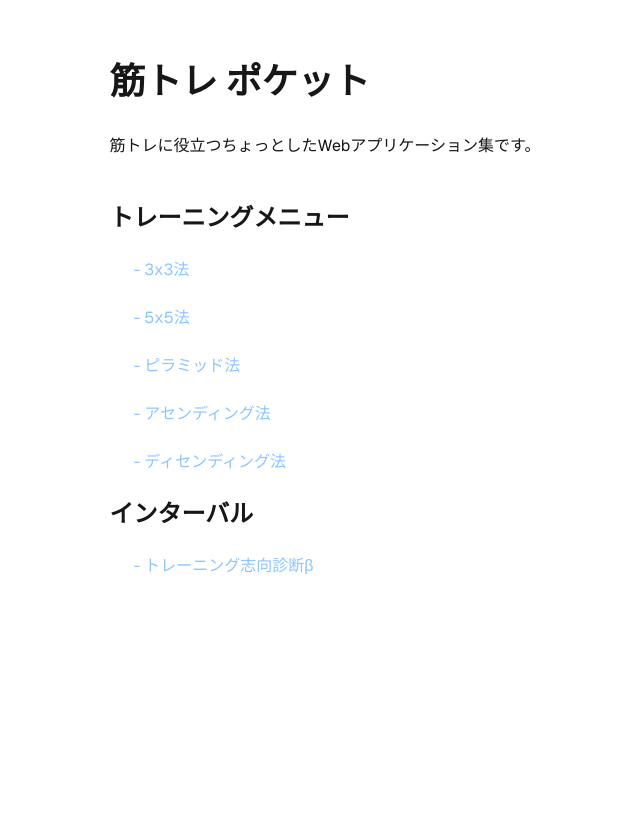
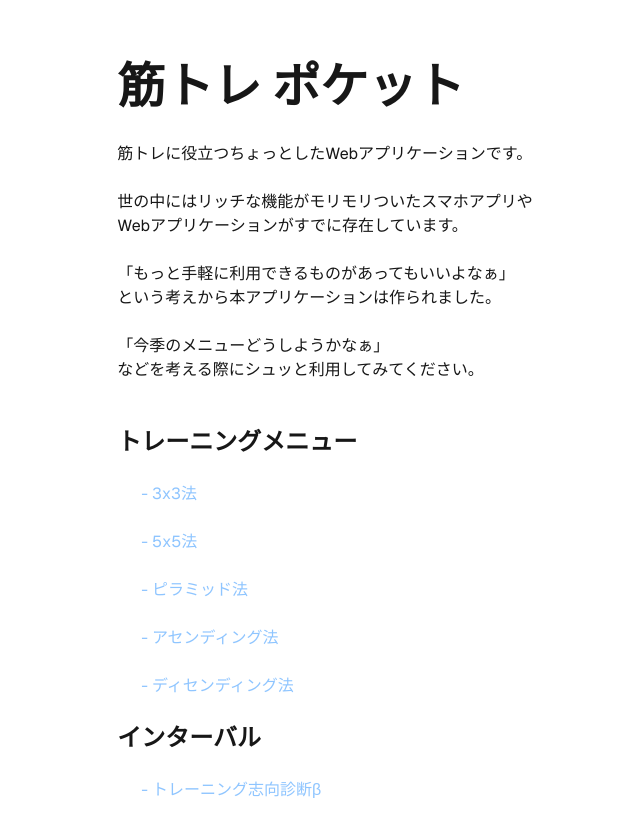
Before and after one commit to y-soliloquy/kintore-pocket-frontend, a Next.js app: page / in a window 1280 px wide. Shown: the part 102-938 px from the top of the page, without its empty margins (315-955 px from the left). Before the commit the page ends 856 px from the top, so only its background shows below. Built offline with nearby package versions, Linux system fonts and the light colour scheme.

Commit message:
TOP画面に文章追加

```diff
--- a/src/app/page.tsx
+++ b/src/app/page.tsx
@@ -5,10 +5,16 @@ export default function Home() {
         <div className="font-sans grid grid-rows-[20px_1fr_20px] items-center justify-items-center min-h-screen p-8 pb-20 gap-16 sm:p-20">
             <main className="flex flex-col gap-[32px] row-start-2 items-center sm:items-start">
                 <div>
-                    <h1 className="text-4xl font-bold text-center mx-auto">筋トレ ポケット</h1>
+                    <h1 className="text-5xl font-bold text-center mx-auto">筋トレ ポケット</h1>
                 </div>
                 <div>
-                    <p>筋トレに役立つちょっとしたWebアプリケーション集です。</p>
+                    <p>筋トレに役立つちょっとしたWebアプリケーションです。</p>
+                    <br />
+                    <p>世の中にはリッチな機能がモリモリついたスマホアプリや<br />Webアプリケーションがすでに存在しています。</p>
+                    <br />
+                    <p>「もっと手軽に利用できるものがあってもいいよなぁ」<br />という考えから本アプリケーションは作られました。</p>
+                    <br />
+                    <p>「今季のメニューどうしようかなぁ」<br />などを考える際にシュッと利用してみてください。</p>
                 </div>
                 <div>
                     <h2 className="py-3 text-2xl font-bold">
```
